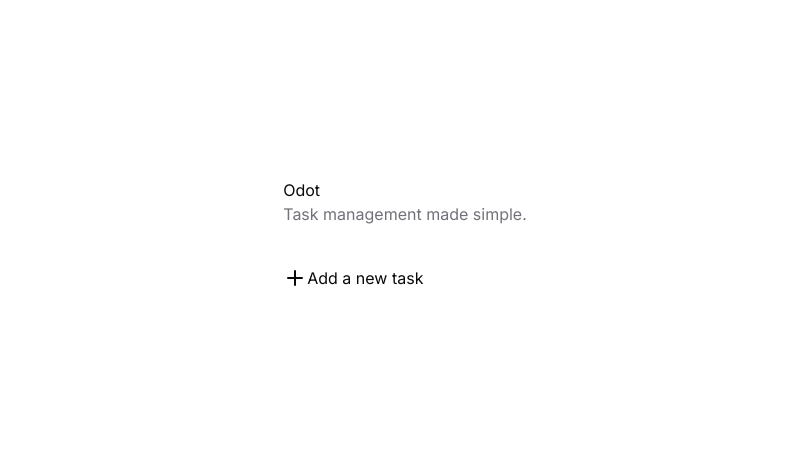
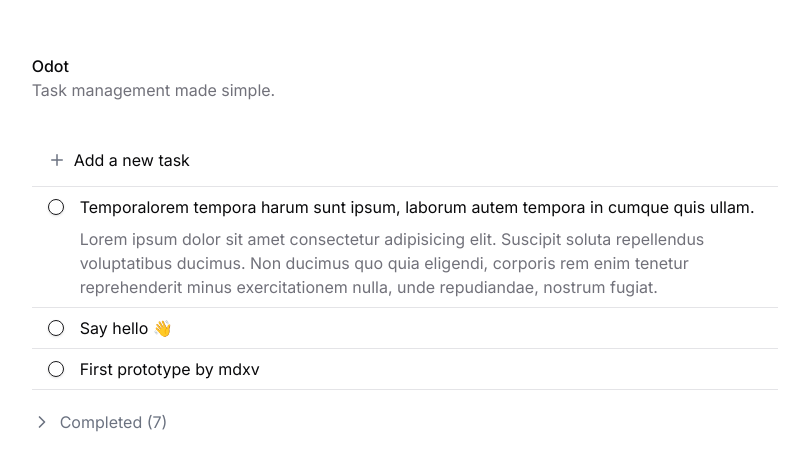
Before and after one commit to mdxv/odot, a Next.js app: page / in a window 1280 px wide. Shown: the part 146-614 px from the top of the page, without its empty margins (235-1044 px from the left). Built offline with nearby package versions, Linux system fonts and the light colour scheme.

Commit message:
feat: full frontend prototype done

```diff
--- a/app/page.tsx
+++ b/app/page.tsx
@@ -1,20 +1,59 @@
-import { Plus } from "lucide-react";
-import Image from "next/image";
+import { Button } from "@/components/ui/button";
+import { Checkbox } from "@/components/ui/checkbox";
+import { Separator } from "@/components/ui/separator";
+import { ArrowRight, ChevronDown, ChevronRight, Plus } from "lucide-react";
 
 export default function Home() {
   return (
-    <main className="flex justify-center items-center h-screen">
-      <div>
+    <main className="flex flex-col flex-cols-1 justify-center items-center h-screen">
+      <div className="w-7/12">
         <div>
-          <p>Odot</p>
+          <p className="font-medium">Odot</p>
           <p className="text-muted-foreground">Task management made simple.</p>
         </div>
 
-        <div className="my-10">
-          <p className="flex"><Plus /> Add a new task</p>
+        <div className="mt-10 mb-2">
+          <Button variant={"ghost"} className="flex itedms-center justify-start gap-2 w-full text-base font-normal"><Plus className="text-gray-500" size={18} /> Add a new task</Button>
+        </div>
+        <Separator />
+
+        {/* TASK */}
+        <div>
+          <div className="flex gap-4 mx-4 my-2 items-center">
+            <Checkbox className="rounded-full" />
+            <h2 className="truncate">Temporalorem tempora harum sunt ipsum, laborum autem tempora in cumque quis ullam.</h2>
+          </div>
+          <div className="mx-4 ml-12 my-2">
+            <h3 className="text-zinc-500">Lorem ipsum dolor sit amet consectetur adipisicing elit. Suscipit soluta repellendus voluptatibus ducimus. Non ducimus quo quia eligendi, corporis rem enim tenetur reprehenderit minus exercitationem nulla, unde repudiandae, nostrum fugiat.</h3>
+          </div>
+        </div>
+
+        <Separator />
+
+        {/* TASK */}
+        <div>
+          <div className="flex gap-4 mx-4 my-2 items-center">
+            <Checkbox className="rounded-full" />
+            <h2 className="truncate">Say hello 👋</h2>
+          </div>
+        </div>
+        <Separator />
+        {/* TASK */}
+        <div>
+          <div className="flex gap-4 mx-4 my-2 items-center">
+            <Checkbox className="rounded-full" />
+            <h2 className="truncate">First prototype by mdxv</h2>
+          </div>
+        </div>
+        <Separator />
+
+        <div className="text-gray-500 flex gap-2 items-center justify-start my-5">
+          <ChevronRight size={20} /> <p>Completed (7)</p>
         </div>
       </div>
 
-    </main>
+
+
+    </main >
   );
 }
--- /dev/null
+++ b/components/ui/button.tsx
@@ -0,0 +1,57 @@
+import * as React from "react"
+import { Slot } from "@radix-ui/react-slot"
+import { cva, type VariantProps } from "class-variance-authority"
+
+import { cn } from "@/lib/utils"
+
+const buttonVariants = cva(
+  "inline-flex items-center justify-center whitespace-nowrap rounded-md text-sm font-medium transition-colors focus-visible:outline-none focus-visible:ring-1 focus-visible:ring-ring disabled:pointer-events-none disabled:opacity-50",
+  {
+    variants: {
+      variant: {
+        default:
+          "bg-primary text-primary-foreground shadow hover:bg-primary/90",
+        destructive:
+          "bg-destructive text-destructive-foreground shadow-sm hover:bg-destructive/90",
+        outline:
+          "border border-input bg-background shadow-sm hover:bg-accent hover:text-accent-foreground",
+        secondary:
+          "bg-secondary text-secondary-foreground shadow-sm hover:bg-secondary/80",
+        ghost: "hover:bg-accent hover:text-accent-foreground",
+        link: "text-primary underline-offset-4 hover:underline",
+      },
+      size: {
+        default: "h-9 px-4 py-2",
+        sm: "h-8 rounded-md px-3 text-xs",
+        lg: "h-10 rounded-md px-8",
+        icon: "h-9 w-9",
+      },
+    },
+    defaultVariants: {
+      variant: "default",
+      size: "default",
+    },
+  }
+)
+
+export interface ButtonProps
+  extends React.ButtonHTMLAttributes<HTMLButtonElement>,
+    VariantProps<typeof buttonVariants> {
+  asChild?: boolean
+}
+
+const Button = React.forwardRef<HTMLButtonElement, ButtonProps>(
+  ({ className, variant, size, asChild = false, ...props }, ref) => {
+    const Comp = asChild ? Slot : "button"
+    return (
+      <Comp
+        className={cn(buttonVariants({ variant, size, className }))}
+        ref={ref}
+        {...props}
+      />
+    )
+  }
+)
+Button.displayName = "Button"
+
+export { Button, buttonVariants }
--- /dev/null
+++ b/components/ui/checkbox.tsx
@@ -0,0 +1,30 @@
+"use client"
+
+import * as React from "react"
+import * as CheckboxPrimitive from "@radix-ui/react-checkbox"
+import { CheckIcon } from "@radix-ui/react-icons"
+
+import { cn } from "@/lib/utils"
+
+const Checkbox = React.forwardRef<
+  React.ElementRef<typeof CheckboxPrimitive.Root>,
+  React.ComponentPropsWithoutRef<typeof CheckboxPrimitive.Root>
+>(({ className, ...props }, ref) => (
+  <CheckboxPrimitive.Root
+    ref={ref}
+    className={cn(
+      "peer h-4 w-4 shrink-0 rounded-sm border border-primary shadow focus-visible:outline-none focus-visible:ring-1 focus-visible:ring-ring disabled:cursor-not-allowed disabled:opacity-50 data-[state=checked]:bg-primary data-[state=checked]:text-primary-foreground",
+      className
+    )}
+    {...props}
+  >
+    <CheckboxPrimitive.Indicator
+      className={cn("flex items-center justify-center text-current")}
+    >
+      <CheckIcon className="h-4 w-4" />
+    </CheckboxPrimitive.Indicator>
+  </CheckboxPrimitive.Root>
+))
+Checkbox.displayName = CheckboxPrimitive.Root.displayName
+
+export { Checkbox }
--- /dev/null
+++ b/components/ui/separator.tsx
@@ -0,0 +1,31 @@
+"use client"
+
+import * as React from "react"
+import * as SeparatorPrimitive from "@radix-ui/react-separator"
+
+import { cn } from "@/lib/utils"
+
+const Separator = React.forwardRef<
+  React.ElementRef<typeof SeparatorPrimitive.Root>,
+  React.ComponentPropsWithoutRef<typeof SeparatorPrimitive.Root>
+>(
+  (
+    { className, orientation = "horizontal", decorative = true, ...props },
+    ref
+  ) => (
+    <SeparatorPrimitive.Root
+      ref={ref}
+      decorative={decorative}
+      orientation={orientation}
+      className={cn(
+        "shrink-0 bg-border",
+        orientation === "horizontal" ? "h-[1px] w-full" : "h-full w-[1px]",
+        className
+      )}
+      {...props}
+    />
+  )
+)
+Separator.displayName = SeparatorPrimitive.Root.displayName
+
+export { Separator }
--- a/package.json
+++ b/package.json
@@ -9,7 +9,10 @@
     "lint": "next lint"
   },
   "dependencies": {
+    "@radix-ui/react-checkbox": "^1.1.1",
     "@radix-ui/react-icons": "^1.3.0",
+    "@radix-ui/react-separator": "^1.1.0",
+    "@radix-ui/react-slot": "^1.1.0",
     "class-variance-authority": "^0.7.0",
     "clsx": "^2.1.1",
     "lucide-react": "^0.426.0",
```
Also changed, not shown: 1 other file (tests, documents, lock files or other folders).
